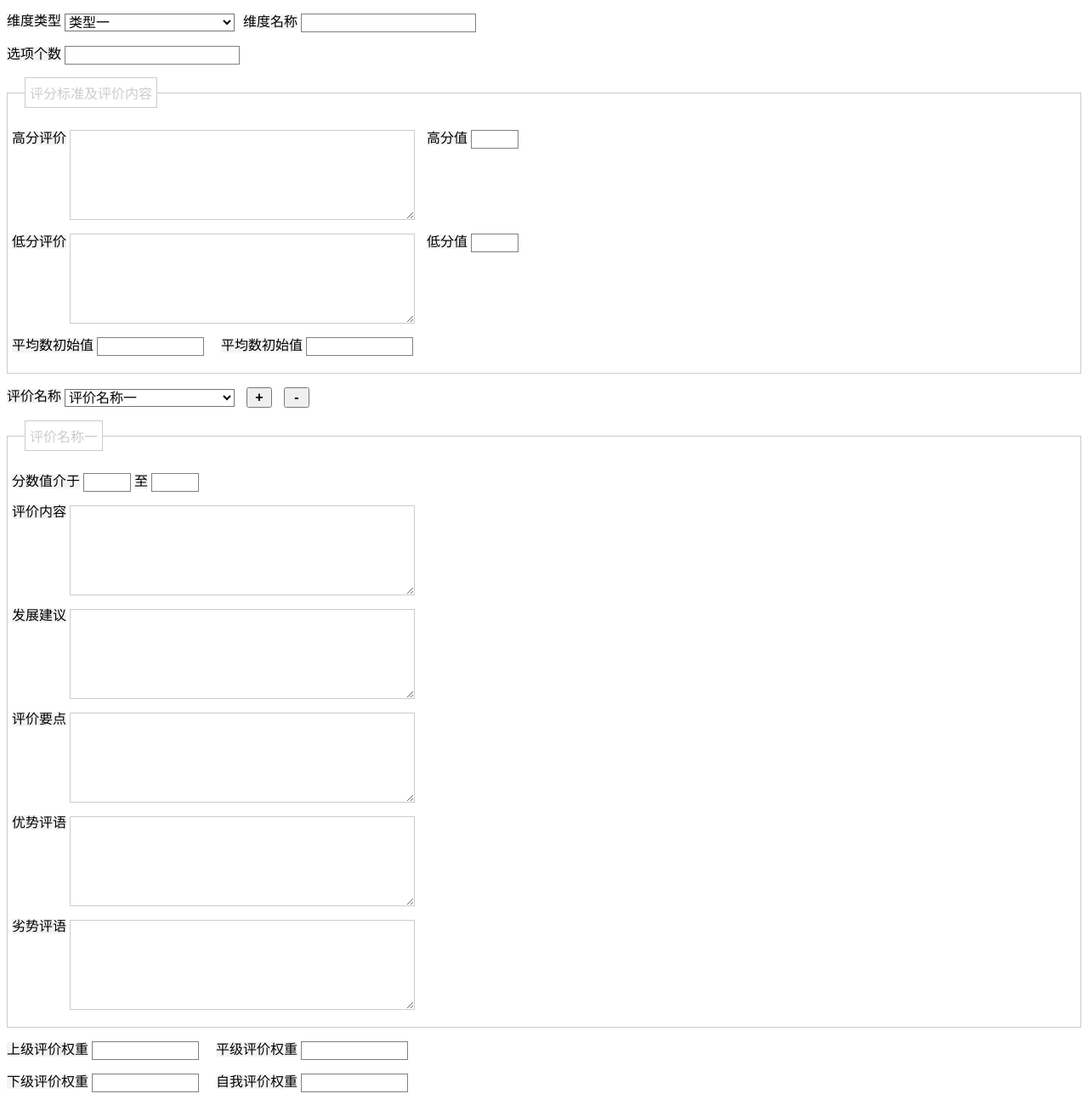
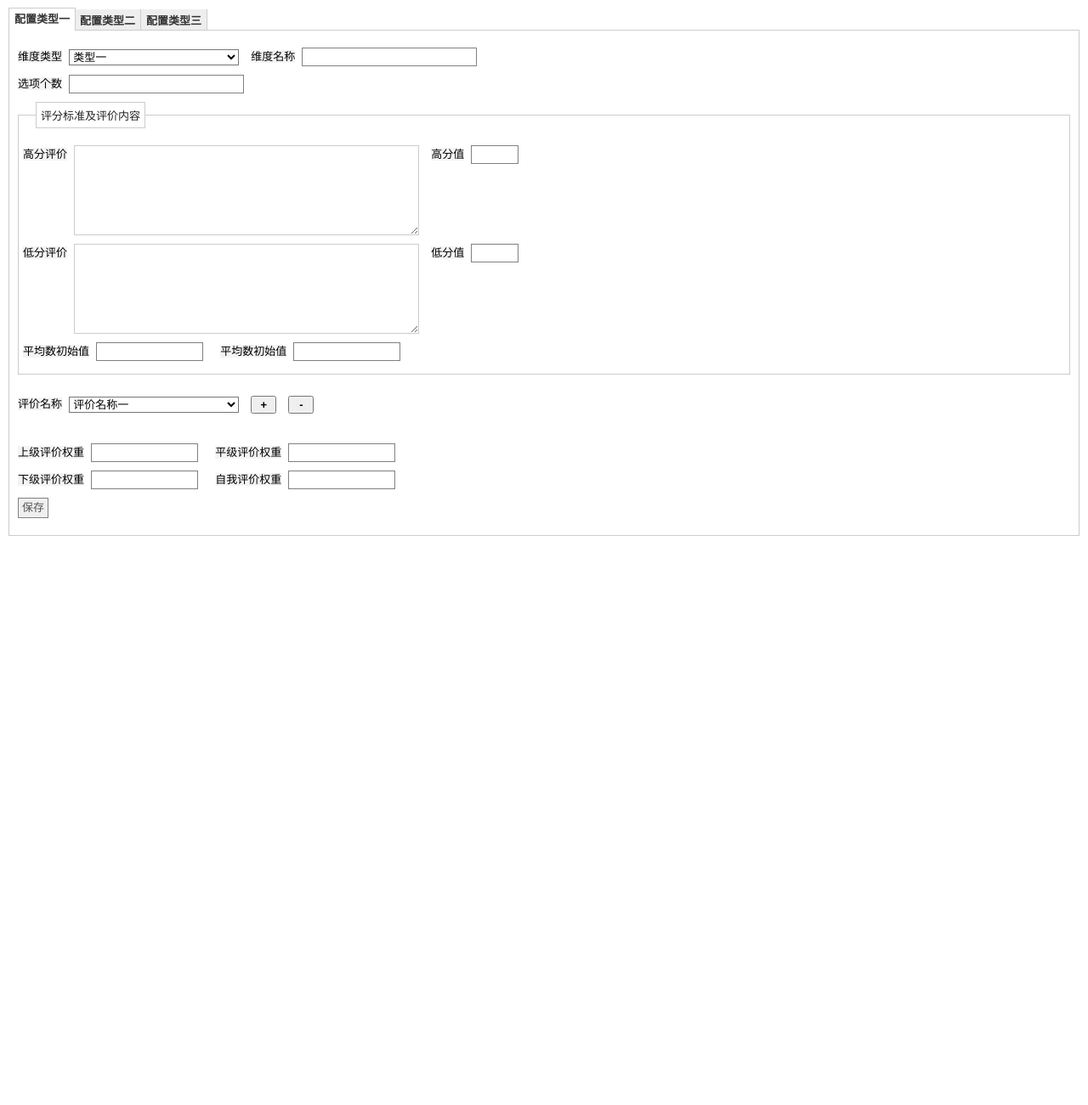
Before and after one commit to young0512/young0512.github.com, a Jekyll site: the page _posts/2012-01-01-test2.html, which Jekyll copies as it is, in a window 1280 px wide. Shown: the whole page at 85% size. Built offline with Jekyll 4.4.1, drawn with Linux system fonts in a browser that asks for light colours; Markdown is read by kramdown in place of the engine named in the settings; after the commit the page ends 900 px from its top, so only the background shows below that.

```diff
--- a/_posts/2012-01-01-test2.html
+++ b/_posts/2012-01-01-test2.html
@@ -6,11 +6,29 @@
     <meta name="author" content="{{ site.author.name }}">
     <link rel="alternate" type="application/atom+xml" href="{{ site.HOME_PATH }}atom.xml" title="Atom Feed">
     <link rel="shortcut icon" href="{{ site.HOME_PATH }}favicon.ico">
-  </head>
-  <body>
 
-
+	<link type="text/css" rel="stylesheet" href="{{ site.ASSET_PATH }}/css/tab.webfx.css" />
 	<style type="text/css">
+	/* over ride styles from webfxlayout */
+	body {
+		margin:		10px;
+		width:		auto;
+		height:		auto;
+	}
+	.dynamic-tab-pane-control .tab-page {
+		height:		auto;
+	}
+	.dynamic-tab-pane-control h2 {
+		text-align:	center;
+		width: auto;
+	}
+	.dynamic-tab-pane-control h2 a {
+		display:	inline;
+		width: auto;
+	}
+	.dynamic-tab-pane-control a:hover {
+		background: transparent;
+	}
 
 	button,input,select,textarea {
 		font-size: 100%;
@@ -38,6 +56,13 @@ input {
 		width: 200px;
 	}
 
+	input[type="button"], input[type="reset"], input[type="submit"] {
+	    height: auto;
+	    width: auto;
+	    cursor: pointer;
+	    padding: 2px 4px 2px 4px;
+	}
+
 	textarea {
 		overflow: auto;
 		vertical-align: top;
@@ -48,6 +73,7 @@ textarea {
 	fieldset {
 		padding: 5px;
 		margin: 0;
+		margin-top:10px;
 		border: 1px solid #ccc;
 	}
 
@@ -57,152 +83,157 @@ legend {
 		margin-left:15px;
 		margin-bottom: 5px;
 		border: 1px solid #ccc;
-	color: #cccccc;
+		color: #222;
 	}
 
-form {
-	margin: 0px
+	.item {
+		margin-top: 10px;
+		margin-bottom: 10px;
+		line-height: 15px;
+		margin-left: 0px;
 	}
 
-dl {
-	margin-bottom: 15px;
-}
-
-dt,dd {
-	line-height: 15px;
-}
-
-dt {
-	font-weight: bold;
-}
-
-dd {
-	margin-left: 0px;
-}
-dd span {
+	.item span {
 		background-color: #f4f4f4;
+		margin-right: 4px;
 	}
 	</style>
+	<script type="text/javascript" src="{{ site.ASSET_PATH }}/js/tabpane.js"></script>
+  </head>
+  <body>
+
+<div class="tab-pane" id="tabPane1">
+<script type="text/javascript">
+tp1 = new WebFXTabPane( document.getElementById( "tabPane1" ) );
+</script>
+	<div class="tab-page" id="tabPage1">
+		<h2 class="tab">配置类型一</h2>
+		<script type="text/javascript">tp1.addTabPage( document.getElementById( "tabPage1" ) );</script>
 
 		<form action="" method="post" name="myForm" id="myForm">
-	<dl>
-		<dd style="float: left;">
+			<div class="item">
 				<span>维度类型</span>
 				<select id="selWeiduType" name="selWeiduType">
 					<option value="1">类型一</option>
 					<option value="2">类型二</option>
 				</select>
-		</dd>
-		<dd>
 					<span style="margin-left: 10px;">维度名称</span>
 				<input type="text" id="txtWeiduName" name="txtWeiduName" />
-		</dd>
-	</dl>
-	<dl>
-		<dd>
+			</div>
+			<div class="item">
 				<span>选项个数</span>
 				<input type="text" id="txtOptionNum" name="txtOptionNum" />
-		</dd>
-	</dl>
+			</div>
 			<fieldset>
 				<legend>评分标准及评价内容</legend>
-		<dl>
-			<dd>
+				<div class="item">
 					<span>高分评价</span>
 					<textarea id="txtHightComment" name="txtHightComment"></textarea>
 					<span style="margin-left: 10px;">高分值</span>
 					<input type="text" id="txtHightValue" name="txtHightValue" style="width: 50px" />
-			</dd>
-		</dl>
-		<dl>
-			<dd>
+				</div>
+				<div class="item">
 					<span>低分评价</span>
 					<textarea id="txtLowComment" name="txtLowComment"></textarea>
 					<span style="margin-left: 10px;">低分值</span>
 					<input type="text" id="txtLowValue" name="txtLowValue" style="width: 50px"/>
-			</dd>
-		</dl>
-		<dl>
-			<dd>
+				</div>
+				<div class="item">
 					<span>平均数初始值</span>
 					<input type="text" id="txtPingjunValue" name="txtPingjunValue" style="width: 120px"/>
 					<span style="margin-left: 16px;">平均数初始值</span>
 					<input type="text" id="txtPingjunValue2" name="txtPingjunValue2" style="width: 120px" />
-			</dd>
-		</dl>
+				</div>
 			</fieldset>
-	<dl>
-		<dd>
+			<br/>
+			<div class="item">
 				<span>评价名称</span>
 				<select id="selPingjiaName" name="selPingjiaName">
-				<option value="评价名称一">评价名称一</option>
-				<option value="评价名称二">评价名称二</option>
-				<option value="评价名称三">评价名称二</option>
+					<option value="1" title="评价名称一">评价名称一</option>
+					<option value="2" title="评价名称二">评价名称二</option>
+					<option value="3" title="评价名称三">评价名称三</option>
 				</select>
-			<button type="button" id="btnAdd" style="margin-left: 10px;width:30px; font-weight:bold;">+</button>
-			<button type="button" id="btnDelete" style="margin-left: 10px;width:30px; font-weight:bold;">-</button>
-		</dd>
-	</dl>
-	<fieldset>
-		<legend>评价名称一</legend>
-		<dl>
-			<dd>
-				<span>分数值介于</span>
-				<input type="text" id="txtValueSmall" name="txtValueSmall" style="width: 50px" />
-				<span>至</span>
-				<input type="text" id="txtValueBig" name="txtValueBig" style="width: 50px" />
-			</dd>
-		</dl>
-		<dl>
-			<dd>
-				<span>评价内容</span>
-				<textarea id="txtComment1" name="txtComment1"></textarea>
-			</dd>
-		</dl>
-		<dl>
-			<dd>
-				<span>发展建议</span>
-				<textarea id="txtComment2" name="txtComment2"></textarea>
-			</dd>
-		</dl>
-		<dl>
-			<dd>
-				<span>评价要点</span>
-				<textarea id="txtComment3" name="txtComment3"></textarea>
-			</dd>
-		</dl>
-		<dl>
-			<dd>
-				<span>优势评语</span>
-				<textarea id="txtComment4" name="txtComment4"></textarea>
-			</dd>
-		</dl>
-		<dl>
-			<dd>
-				<span>劣势评语</span>
-				<textarea id="txtComment5" name="txtComment5"></textarea>
-			</dd>
-		</dl>
-	</fieldset>
-
-	<dl>
-		<dd>
+				<button type="button" id="btnAdd" style="margin-left: 10px;width:30px; font-weight:bold;" onclick="addCommentItem()">+</button>
+				<button type="button" id="btnDelete" style="margin-left: 10px;width:30px; font-weight:bold;" onclick="removeCommentItem()">-</button>
+			</div>
+			<div id="commentContext">
+			</div>
+			<br/>
+			<div class="item" id="">
 				<span>上级评价权重</span>
 				<input type="text" id="txtValueBig" name="txtValueBig" style="width: 120px" />
 				<span style="margin-left: 16px;">平级评价权重</span>
 				<input type="text" id="txtValueBig" name="txtValueBig" style="width: 120px" />
-		</dd>
-	</dl>
-	<dl>
-		<dd>
+			</div>
+			<div class="item">
 				<span>下级评价权重</span>
 				<input type="text" id="txtValueBig" name="txtValueBig" style="width: 120px" />
 				<span style="margin-left: 16px;">自我评价权重</span>
 				<input type="text" id="txtValueBig" name="txtValueBig" style="width: 120px" />
-		</dd>
-	</dl>
+			</div>
+			<div class="item">
+				<input type="submit" id="ok" value="保存"/>
+			</div>
+		</form>
 
-</form>
+		<script >
+		    function addCommentItem(){
+		        var selCommentName = document.getElementById("selPingjiaName");
+				var commentNameTxt = selCommentName.options[selCommentName.selectedIndex].title;
+				var commentNameValue = selCommentName.options[selCommentName.selectedIndex].value;
+				var newFieldSetId = "comment_name_" + commentNameValue;
+				if(document.getElementById(newFieldSetId)){
+					alert("该内容已经存在");
+					return;
+				}
+				var newFieldSet = document.createElement("fieldset");
+				newFieldSet.id = newFieldSetId;
+
+		        var itemHtml = "<legend>" + commentNameTxt + "</legend>";
+		        itemHtml += "<div class='item'><span>分数值介于</span><input type='text' id='txtValueSmall_" + commentNameValue + "' name='txtValueSmall_" + commentNameValue + "' style='width: 50px' /><span style='margin-left: 10px;margin-right: 10px'>至</span><input type='text' id='txtValueBig' name='txtValueBig' style='width: 50px' /></div>";
+		        itemHtml += "<div class='item'><span>评价内容</span><textarea id='txtComment1_" +commentNameValue+ "' name='txtComment1_" + commentNameValue + "'></textarea></div>";
+		        itemHtml += "<div class='item'><span>发展建议</span><textarea id='txtComment2_" +commentNameValue+ "' name='txtComment2_" + commentNameValue + "'></textarea></div>";
+		        itemHtml += "<div class='item'><span>评价要点</span><textarea id='txtComment3_" +commentNameValue+ "' name='txtComment3_" + commentNameValue + "'></textarea></div>";
+		        itemHtml += "<div class='item'><span>优势评语</span><textarea id='txtComment4_" +commentNameValue+ "' name='txtComment4_" + commentNameValue + "'></textarea></div>";
+		        itemHtml += "<div class='item'><span>劣势评语</span><textarea id='txtComment5_" +commentNameValue+ "' name='txtComment5_" + commentNameValue + "'></textarea></div>";
+		    	newFieldSet.innerHTML = itemHtml;
+		    	document.getElementById("commentContext").appendChild(newFieldSet);
+		    	alert("成功添加评价名称：" + commentNameTxt);
+			}
+
+		    function removeCommentItem(){
+		    	var selCommentName = document.getElementById("selPingjiaName");
+				var commentNameTxt = selCommentName.options[selCommentName.selectedIndex].title;
+				var commentNameValue = selCommentName.options[selCommentName.selectedIndex].value;
+				var fieldSetId = "comment_name_" + commentNameValue;
+				var fieldSetEle = document.getElementById(fieldSetId);
+				if(fieldSetEle) {
+					fieldSetEle.parentNode.removeChild(fieldSetEle);
+					alert("成功删除评价名称：" + commentNameTxt);
+					return;
+				} else {
+					alert("该评价名称不存在");
+					return;
+				}
+		    }
+		</script>
+
+		</div>
+
+		<div class="tab-page" id="tabPage2">
+			<h2 class="tab">配置类型二</h2>
+			<script type="text/javascript">tp1.addTabPage( document.getElementById( "tabPage2" ) );</script>
+			暂无内容
+
+		</div>
+
+		<div class="tab-page" id="tabPage3">
+			<h2 class="tab">配置类型三</h2>
+			<script type="text/javascript">tp1.addTabPage( document.getElementById( "tabPage3" ) );</script>
+			暂无配置
+		</div>
+
+	</div>
 
   </body>
 </html>
--- /dev/null
+++ b/assets/css/tab.webfx.css
@@ -0,0 +1,86 @@
+/*
+
+bright: rgb(234,242,255);
+normal: rgb(120,172,255);
+dark:	rgb(0,66,174);
+
+*/
+
+
+
+
+.dynamic-tab-pane-control.tab-pane {
+	position:	relative;
+	width:		100%;
+}
+
+.dynamic-tab-pane-control .tab-row .tab {
+	font-family:	Verdana, Helvetica, Arial;
+	font-size:		12px;
+	cursor:			Default;
+	display:		inline;
+	margin:			1px -5px 1px 5px;
+	float:			left;
+	padding:		3px 6px 3px 6px;
+	background:	#eeeeee;
+	border:			1px solid;
+	border-color:	#cccccc;
+	border-left:	0;
+	border-bottom:	0;
+	border-top:		0;
+
+	cursor:			hand;
+	cursor:			pointer;
+
+	z-index:		1;
+	position:		relative;
+	top:			0;
+}
+
+.dynamic-tab-pane-control .tab-row .tab.selected {
+	border:			1px solid #ccc;
+	border-bottom:	0;
+	z-index:		3;
+	padding:		2px 6px 5px 6px;
+	margin:			1px -6px -2px 0px;
+	top:			-2px;
+	background:		white;
+}
+
+.dynamic-tab-pane-control .tab-row .tab a {
+	font-family:		Verdana, Helvetica, Arial;
+	font-size:			13px;
+	color:				#333;
+	text-decoration:	none;
+	cursor:			hand;
+	cursor:			pointer;
+}
+
+.dynamic-tab-pane-control .tab-row .hover a {
+	color:	#000000;
+}
+
+.dynamic-tab-pane-control .tab-row .tab.selected a {
+
+}
+
+.dynamic-tab-pane-control .tab-page {
+	clear:			both;
+	border:			1px solid #ccc;
+	background:		White;
+	z-index:		2;
+	position:		relative;
+	top:			-2px;
+	color:			Black;
+	font-family:	Verdana, Helvetica, Arial;
+	font-size:		13px;
+	padding:		10px;
+}
+
+.dynamic-tab-pane-control .tab-row {
+	z-index:		1;
+	white-space:	nowrap;
+	background:		White;
+	//height:			1.85em;
+	width:			100%;
+}
--- /dev/null
+++ b/assets/js/tabpane.js
@@ -0,0 +1,352 @@
+/*----------------------------------------------------------------------------\
+|                               Tab Pane 1.02                                 |
+|-----------------------------------------------------------------------------|
+|                         Created by Erik Arvidsson                           |
+|                  (http://webfx.eae.net/contact.html#erik)                   |
+|                      For WebFX (http://webfx.eae.net/)                      |
+|-----------------------------------------------------------------------------|
+|                Copyright (c) 2002, 2003, 2006 Erik Arvidsson                |
+|-----------------------------------------------------------------------------|
+| Licensed under the Apache License, Version 2.0 (the "License"); you may not |
+| use this file except in compliance with the License.  You may obtain a copy |
+| of the License at http://www.apache.org/licenses/LICENSE-2.0                |
+| - - - - - - - - - - - - - - - - - - - - - - - - - - - - - - - - - - - - - - |
+| Unless  required  by  applicable law or  agreed  to  in  writing,  software |
+| distributed under the License is distributed on an  "AS IS" BASIS,  WITHOUT |
+| WARRANTIES OR  CONDITIONS OF ANY KIND,  either express or implied.  See the |
+| License  for the  specific language  governing permissions  and limitations |
+| under the License.                                                          |
+|-----------------------------------------------------------------------------|
+| 2002-01-?? | First working version                                          |
+| 2002-02-17 | Cleaned up for 1.0 public version                              |
+| 2003-02-18 | Changed from javascript uri for anchors to return false        |
+| 2003-03-03 | Added dispose methods to release IE memory                     |
+| 2006-05-28 | Changed license to Apache Software License 2.0.                |
+|-----------------------------------------------------------------------------|
+| Dependencies: *.css           a css file to define the layout               |
+|-----------------------------------------------------------------------------|
+| Created 2002-01-?? | All changes are in the log above. | Updated 2006-05-28 |
+\----------------------------------------------------------------------------*/
+
+// This function is used to define if the browser supports the needed
+// features
+function hasSupport() {
+
+	if (typeof hasSupport.support != "undefined")
+		return hasSupport.support;
+
+	var ie55 = /msie 5\.[56789]/i.test( navigator.userAgent );
+
+	hasSupport.support = ( typeof document.implementation != "undefined" &&
+			document.implementation.hasFeature( "html", "1.0" ) || ie55 )
+
+	// IE55 has a serious DOM1 bug... Patch it!
+	if ( ie55 ) {
+		document._getElementsByTagName = document.getElementsByTagName;
+		document.getElementsByTagName = function ( sTagName ) {
+			if ( sTagName == "*" )
+				return document.all;
+			else
+				return document._getElementsByTagName( sTagName );
+		};
+	}
+
+	return hasSupport.support;
+}
+
+///////////////////////////////////////////////////////////////////////////////////
+// The constructor for tab panes
+//
+// el : HTMLElement		The html element used to represent the tab pane
+// bUseCookie : Boolean	Optional. Default is true. Used to determine whether to us
+//						persistance using cookies or not
+//
+function WebFXTabPane( el, bUseCookie ) {
+	if ( !hasSupport() || el == null ) return;
+
+	this.element = el;
+	this.element.tabPane = this;
+	this.pages = [];
+	this.selectedIndex = null;
+	this.useCookie = bUseCookie != null ? bUseCookie : true;
+
+	// add class name tag to class name
+	this.element.className = this.classNameTag + " " + this.element.className;
+
+	// add tab row
+	this.tabRow = document.createElement( "div" );
+	this.tabRow.className = "tab-row";
+	el.insertBefore( this.tabRow, el.firstChild );
+
+	var tabIndex = 0;
+	if ( this.useCookie ) {
+		tabIndex = Number( WebFXTabPane.getCookie( "webfxtab_" + this.element.id ) );
+		if ( isNaN( tabIndex ) )
+			tabIndex = 0;
+	}
+	this.selectedIndex = tabIndex;
+
+	// loop through child nodes and add them
+	var cs = el.childNodes;
+	var n;
+	for (var i = 0; i < cs.length; i++) {
+		if (cs[i].nodeType == 1 && cs[i].className == "tab-page") {
+			this.addTabPage( cs[i] );
+		}
+	}
+}
+
+WebFXTabPane.prototype.classNameTag = "dynamic-tab-pane-control";
+
+WebFXTabPane.prototype.setSelectedIndex = function ( n ) {
+	if (this.selectedIndex != n) {
+		if (this.selectedIndex != null && this.pages[ this.selectedIndex ] != null )
+			this.pages[ this.selectedIndex ].hide();
+		this.selectedIndex = n;
+		this.pages[ this.selectedIndex ].show();
+
+		if ( this.useCookie )
+			WebFXTabPane.setCookie( "webfxtab_" + this.element.id, n );	// session cookie
+	}
+};
+
+WebFXTabPane.prototype.getSelectedIndex = function () {
+	return this.selectedIndex;
+};
+
+WebFXTabPane.prototype.addTabPage = function ( oElement ) {
+	if ( !hasSupport() ) return;
+
+	if ( oElement.tabPage == this )	// already added
+		return oElement.tabPage;
+
+	var n = this.pages.length;
+	var tp = this.pages[n] = new WebFXTabPage( oElement, this, n );
+	tp.tabPane = this;
+
+	// move the tab out of the box
+	this.tabRow.appendChild( tp.tab );
+
+	if ( n == this.selectedIndex )
+		tp.show();
+	else
+		tp.hide();
+
+	return tp;
+};
+
+WebFXTabPane.prototype.dispose = function () {
+	this.element.tabPane = null;
+	this.element = null;
+	this.tabRow = null;
+
+	for (var i = 0; i < this.pages.length; i++) {
+		this.pages[i].dispose();
+		this.pages[i] = null;
+	}
+	this.pages = null;
+};
+
+
+
+// Cookie handling
+WebFXTabPane.setCookie = function ( sName, sValue, nDays ) {
+	var expires = "";
+	if ( nDays ) {
+		var d = new Date();
+		d.setTime( d.getTime() + nDays * 24 * 60 * 60 * 1000 );
+		expires = "; expires=" + d.toGMTString();
+	}
+
+	document.cookie = sName + "=" + sValue + expires + "; path=/";
+};
+
+WebFXTabPane.getCookie = function (sName) {
+	var re = new RegExp( "(\;|^)[^;]*(" + sName + ")\=([^;]*)(;|$)" );
+	var res = re.exec( document.cookie );
+	return res != null ? res[3] : null;
+};
+
+WebFXTabPane.removeCookie = function ( name ) {
+	setCookie( name, "", -1 );
+};
+
+
+
+
+
+
+
+
+///////////////////////////////////////////////////////////////////////////////////
+// The constructor for tab pages. This one should not be used.
+// Use WebFXTabPage.addTabPage instead
+//
+// el : HTMLElement			The html element used to represent the tab pane
+// tabPane : WebFXTabPane	The parent tab pane
+// nindex :	Number			The index of the page in the parent pane page array
+//
+function WebFXTabPage( el, tabPane, nIndex ) {
+	if ( !hasSupport() || el == null ) return;
+
+	this.element = el;
+	this.element.tabPage = this;
+	this.index = nIndex;
+
+	var cs = el.childNodes;
+	for (var i = 0; i < cs.length; i++) {
+		if (cs[i].nodeType == 1 && cs[i].className == "tab") {
+			this.tab = cs[i];
+			break;
+		}
+	}
+
+	// insert a tag around content to support keyboard navigation
+
+
+	var a = document.createElement( "A" );
+	this.aElement = a;
+	a.href = "#";
+	a.onclick = function () { return false; };
+	while ( this.tab.hasChildNodes() )
+		a.appendChild( this.tab.firstChild );
+	this.tab.appendChild( a );
+
+
+	// hook up events, using DOM0
+	var oThis = this;
+	this.tab.onclick = function () { oThis.select(); };
+	this.tab.onmouseover = function () { WebFXTabPage.tabOver( oThis ); };
+	this.tab.onmouseout = function () { WebFXTabPage.tabOut( oThis ); };
+}
+
+WebFXTabPage.prototype.show = function () {
+	var el = this.tab;
+	var s = el.className + " selected";
+	s = s.replace(/ +/g, " ");
+	el.className = s;
+
+	this.element.style.display = "block";
+};
+
+WebFXTabPage.prototype.hide = function () {
+	var el = this.tab;
+	var s = el.className;
+	s = s.replace(/ selected/g, "");
+	el.className = s;
+
+	this.element.style.display = "none";
+};
+
+WebFXTabPage.prototype.select = function () {
+	this.tabPane.setSelectedIndex( this.index );
+};
+
+WebFXTabPage.prototype.dispose = function () {
+	this.aElement.onclick = null;
+	this.aElement = null;
+	this.element.tabPage = null;
+	this.tab.onclick = null;
+	this.tab.onmouseover = null;
+	this.tab.onmouseout = null;
+	this.tab = null;
+	this.tabPane = null;
+	this.element = null;
+};
+
+WebFXTabPage.tabOver = function ( tabpage ) {
+	var el = tabpage.tab;
+	var s = el.className + " hover";
+	s = s.replace(/ +/g, " ");
+	el.className = s;
+};
+
+WebFXTabPage.tabOut = function ( tabpage ) {
+	var el = tabpage.tab;
+	var s = el.className;
+	s = s.replace(/ hover/g, "");
+	el.className = s;
+};
+
+
+// This function initializes all uninitialized tab panes and tab pages
+function setupAllTabs() {
+	if ( !hasSupport() ) return;
+
+	var all = document.getElementsByTagName( "*" );
+	var l = all.length;
+	var tabPaneRe = /tab\-pane/;
+	var tabPageRe = /tab\-page/;
+	var cn, el;
+	var parentTabPane;
+
+	for ( var i = 0; i < l; i++ ) {
+		el = all[i]
+		cn = el.className;
+
+		// no className
+		if ( cn == "" ) continue;
+
+		// uninitiated tab pane
+		if ( tabPaneRe.test( cn ) && !el.tabPane )
+			new WebFXTabPane( el );
+
+		// unitiated tab page wit a valid tab pane parent
+		else if ( tabPageRe.test( cn ) && !el.tabPage &&
+					tabPaneRe.test( el.parentNode.className ) ) {
+			el.parentNode.tabPane.addTabPage( el );
+		}
+	}
+}
+
+function disposeAllTabs() {
+	if ( !hasSupport() ) return;
+
+	var all = document.getElementsByTagName( "*" );
+	var l = all.length;
+	var tabPaneRe = /tab\-pane/;
+	var cn, el;
+	var tabPanes = [];
+
+	for ( var i = 0; i < l; i++ ) {
+		el = all[i]
+		cn = el.className;
+
+		// no className
+		if ( cn == "" ) continue;
+
+		// tab pane
+		if ( tabPaneRe.test( cn ) && el.tabPane )
+			tabPanes[tabPanes.length] = el.tabPane;
+	}
+
+	for (var i = tabPanes.length - 1; i >= 0; i--) {
+		tabPanes[i].dispose();
+		tabPanes[i] = null;
+	}
+}
+
+
+// initialization hook up
+
+// DOM2
+if ( typeof window.addEventListener != "undefined" )
+	window.addEventListener( "load", setupAllTabs, false );
+
+// IE
+else if ( typeof window.attachEvent != "undefined" ) {
+	window.attachEvent( "onload", setupAllTabs );
+	window.attachEvent( "onunload", disposeAllTabs );
+}
+
+else {
+	if ( window.onload != null ) {
+		var oldOnload = window.onload;
+		window.onload = function ( e ) {
+			oldOnload( e );
+			setupAllTabs();
+		};
+	}
+	else
+		window.onload = setupAllTabs;
+}
```
Lines whose indentation alone changed are shown as unchanged.
